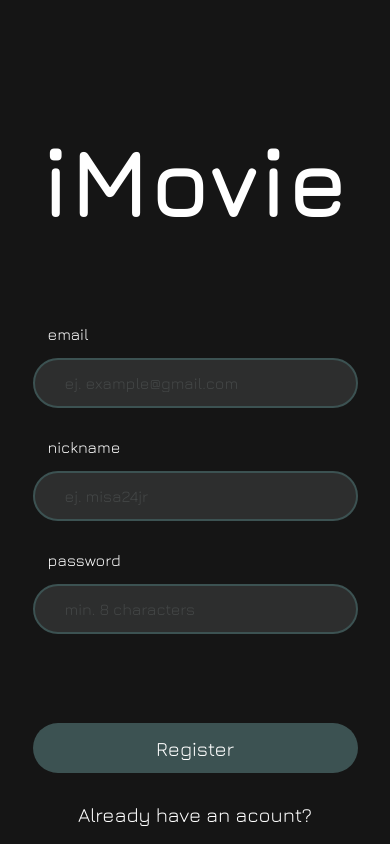
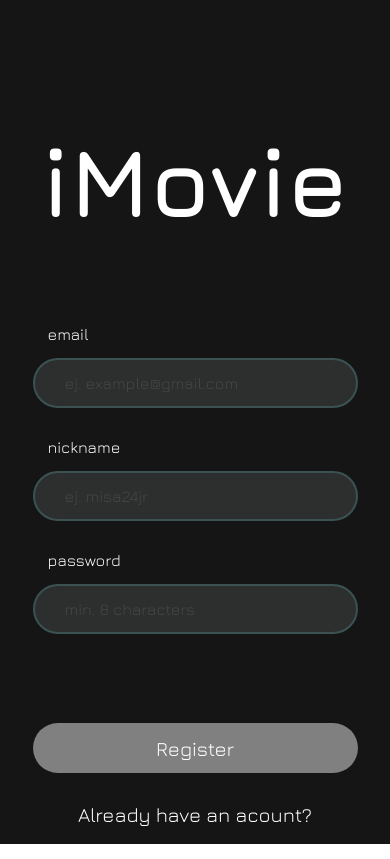
Before and after one commit to Misa24Jr/iMovie, a React Native app: screen /RegisterView in a window 390 px wide. Built offline with nearby package versions, Linux system fonts and the light colour scheme.

Commit message:
Los botones se activan solo cuando estan todos los campos llenos

```diff
--- a/src/components/button/BtnLogin.jsx
+++ b/src/components/button/BtnLogin.jsx
@@ -1,11 +1,14 @@
 import React from "react";
 import { Text, TouchableOpacity, StyleSheet } from "react-native";
 
-const BtnLogin = ({ text, clickHandler }) =>{
+const BtnLogin = ({ text, clickHandler, color }) =>{
     return(
         <TouchableOpacity
             onPress={clickHandler}
-            style={style.container}
+            style={{
+                ...style.container,
+                backgroundColor: color
+            }}
         >
             <Text style={style.text}>{text}</Text>
         </TouchableOpacity>
@@ -16,7 +19,6 @@ const style = StyleSheet.create({
     container:{
         width: 325,
         height: 50,
-        backgroundColor: '#8CCECC',
         borderRadius: 25,
         display: 'flex',
         justifyContent: 'center',
--- a/src/components/button/BtnRegister.jsx
+++ b/src/components/button/BtnRegister.jsx
@@ -1,11 +1,14 @@
 import React from "react";
 import { Text, TouchableOpacity, StyleSheet } from "react-native";
 
-const BtnRegister = ( {text, clickHandler }) =>{
+const BtnRegister = ( {text, clickHandler, color }) =>{
     return(
         <TouchableOpacity
             onPress={clickHandler}
-            style={style.container}
+            style={{
+                ...style.container,
+                backgroundColor: color
+            }}
         >
             <Text style={style.text}>{text}</Text>
         </TouchableOpacity>
@@ -16,7 +19,6 @@ const style = StyleSheet.create({
     container:{
         width: 325,
         height: 50,
-        backgroundColor: '#3C5252',
         borderRadius: 25,
         display: 'flex',
         justifyContent: 'center',
--- a/src/views/LoginView.jsx
+++ b/src/views/LoginView.jsx
@@ -14,6 +14,7 @@ const LoginView = () =>{
     const navigation = useNavigation();
     const [nickname, setNickname] = useState('');
     const [password, setPassword] = useState('');
+    const [button, setButton] = useState('gray');
     //const [token, setToken] = useState('');
 
     const handleLoginButtonClick = () => {
@@ -26,7 +27,14 @@ const LoginView = () =>{
 
     useEffect(() => {
 
-    });
+        if(nickname && password){
+            setButton('#8CCECC');
+        }
+        else{
+            setButton('gray');
+        }
+
+    }, [nickname, password]);
 
     return(
         <View style={style.container}>
@@ -48,7 +56,7 @@ const LoginView = () =>{
                 />
             </View>
             <View style={style.containerBtn}>
-                <BtnLogin text={'Login'} clickHandler={handleLoginButtonClick}/>
+                <BtnLogin text={'Login'} clickHandler={handleLoginButtonClick} color={button}/>
                 <InitLink text={"Don't have an acount yet?"} clickHandler={handleLink}/>
             </View>
         </View>
--- a/src/views/RegisterView.jsx
+++ b/src/views/RegisterView.jsx
@@ -15,6 +15,7 @@ const RegisterView = () =>{
     const [email, setEmail] = useState('');
     const [nickname, setNickname] = useState('');
     const [password, setPassword] = useState('');
+    const [button, setButton] = useState('gray');
     //const [token, setToken] = useState('');
 
     const handleRegisterButtonClick = () => {
@@ -27,7 +28,12 @@ const RegisterView = () =>{
     const handleLink = () => {navigation.navigate('LoginView')};
 
     useEffect(() => {
-
+        if(email && nickname && password){
+            setButton('#3C5252');
+        }
+        else{
+            setButton('gray');
+        }
     });
 
     return(
@@ -55,7 +61,7 @@ const RegisterView = () =>{
                 />
             </View>
             <View style={style.containerBtn}>
-                <BtnRegister text={'Register'} clickHandler={handleRegisterButtonClick}/>
+                <BtnRegister text={'Register'} clickHandler={handleRegisterButtonClick} color={button}/>
                 <InitLink text={"Already have an acount?"} clickHandler={handleLink}/>
             </View>
         </View>
--- a/src/views/Welcome.jsx
+++ b/src/views/Welcome.jsx
@@ -20,8 +20,8 @@ const Welcome = () =>{
                 <Text style={style.subTitle}>Get Started!</Text>
             </View>
             <View style={style.containerBtn}>
-                <BtnLogin text={'Login'} clickHandler={handleLoginButtonClick}/>
-                <BtnRegister text={'Register'} clickHandler={handleRegisterButtonClick}/>
+                <BtnLogin text={'Login'} clickHandler={handleLoginButtonClick} color={'#8CCECC'}/>
+                <BtnRegister text={'Register'} clickHandler={handleRegisterButtonClick} color={'#3C5252'}/>
             </View>
         </View>
     )
```
Also changed, not shown: pendientes.txt.
